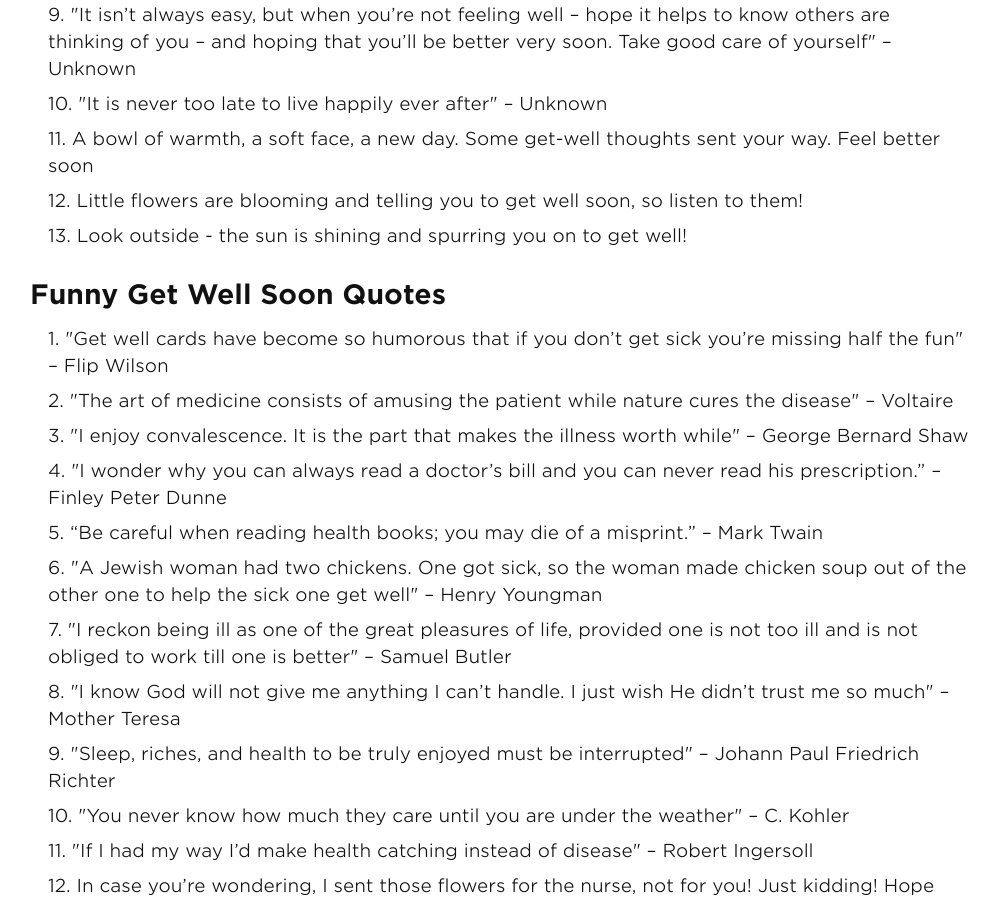
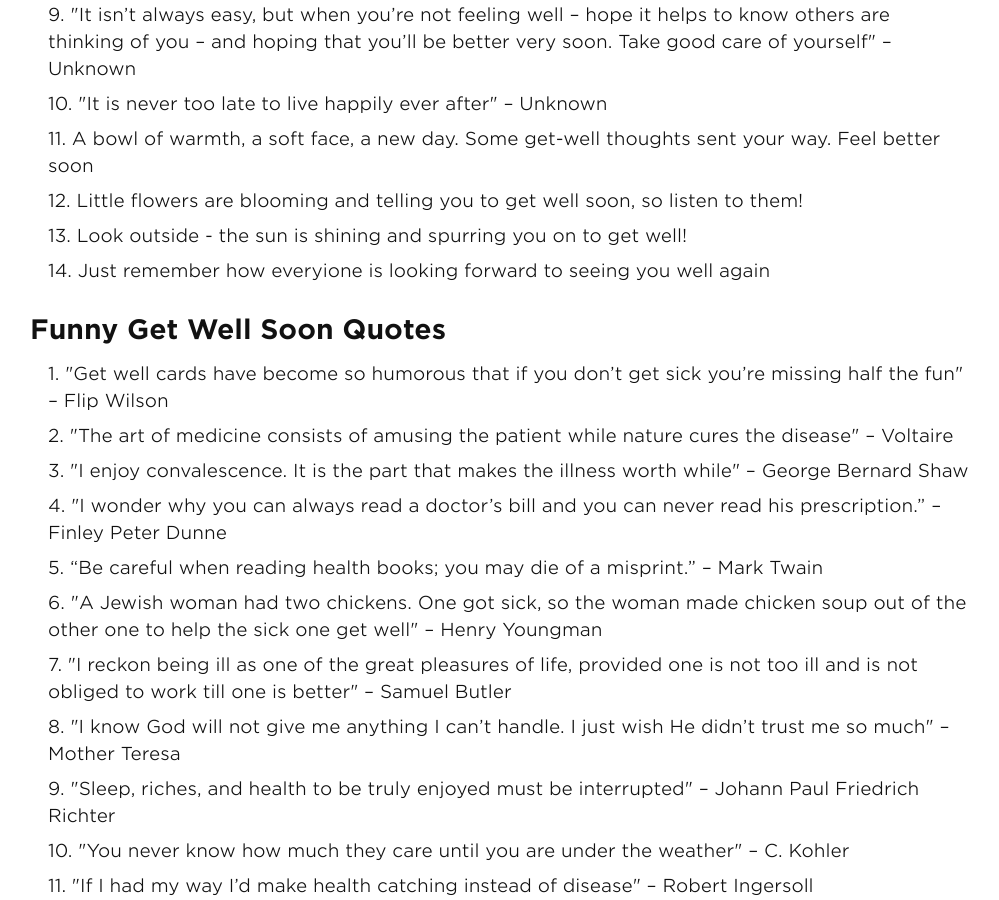
Before and after one commit to andyml123/andyml123.github.io, a Jekyll site: the page built from get-well-soon-quotes.md, in a window 1280 px wide and 900 px high, scrolled down 1474 px. Shown: the whole window, without its empty margins (140-1139 px from the left). Built offline with Jekyll 4.4.1, drawn with Linux system fonts in a browser that asks for light colours.

Commit message:
Update get-well-soon-quotes.md

```diff
--- a/get-well-soon-quotes.md
+++ b/get-well-soon-quotes.md
@@ -51,6 +51,7 @@ category: messages
 <li>A bowl of warmth, a soft face, a new day. Some get-well thoughts sent your way. Feel better soon</li>
 <li>Little flowers are blooming and telling you to get well soon, so listen to them!</li>
 <li>Look outside - the sun is shining and spurring you on to get well!</li>
+<li>Just remember how everyione is looking forward to seeing you well again</li>
 </ol>
 
 <h2>Funny Get Well Soon Quotes</h2>
```
